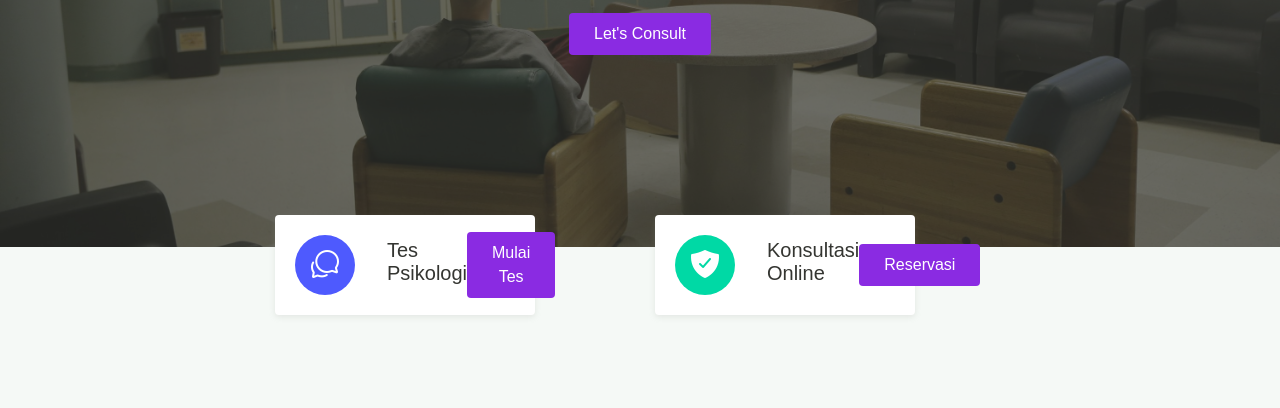
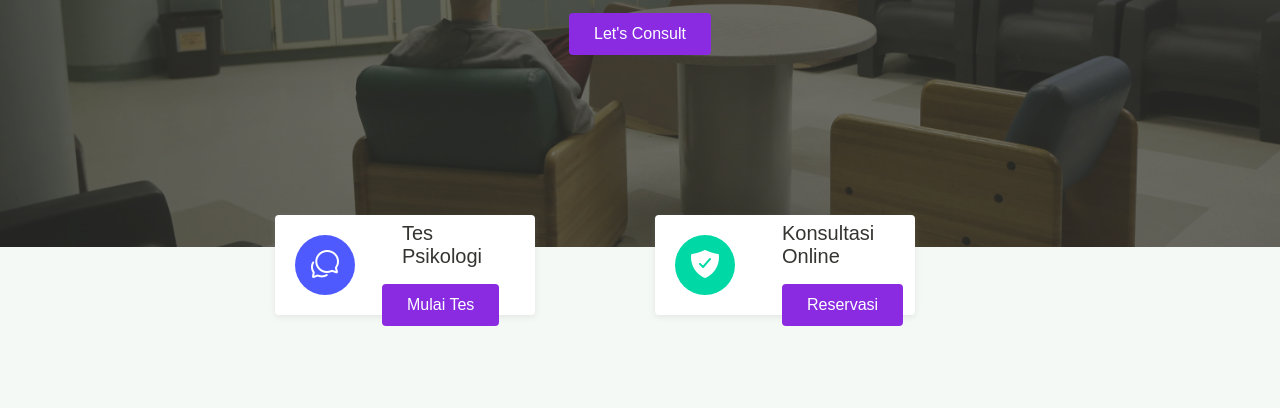
Before and after one commit to Priyasan181/Projek-akhir-dicoding, a plain HTML site: page Final page/one-health/html/index.html in a window 1280 px wide. Shown: the part 373-781 px from the top of the page. Drawn offline with Linux system fonts and the light colour scheme; files whose address does not match are found by name.

Commit message:
Add files via upload

```diff
--- a/Final page/one-health/html/index.html
+++ b/Final page/one-health/html/index.html
@@ -81,8 +81,11 @@
               <div class="circle-shape bg-secondary text-white">
                 <span class="mai-chatbubbles-outline"></span>
               </div>
-              <p><span>Tes Psikologi</p>
-                <a href="#" class="btn btn-primary">Mulai Tes</a>
+              <div class="container" style="padding-bottom: 1em;">
+                   <p style="padding-top: 3em;"><span>Tes Psikologi</p>
+                <a href="#" class="btn btn-primary" style="margin-left: 12px; margin-bottom: 2em;">Mulai Tes</a>
+              </div>
+
             </div>
           </div>
           <div class="col-md-4 py-3 py-md-0">
@@ -90,8 +93,11 @@
               <div class="circle-shape bg-primary text-white">
                 <span class="mai-shield-checkmark"></span>
               </div>
-              <p><span>Konsultasi Online</span></p>
-              <a href="#" class="btn btn-primary">Reservasi</a>
+              <div class="container" style="padding-bottom: 1em;">
+                 <p style="padding-top: 3em;"><span>Konsultasi Online</span></p>
+              <a href="#" class="btn btn-primary" style="margin-left: 2em; margin-bottom: 2em;">Reservasi</a>
+              </div>
+
             </div>
           </div>
 
```
